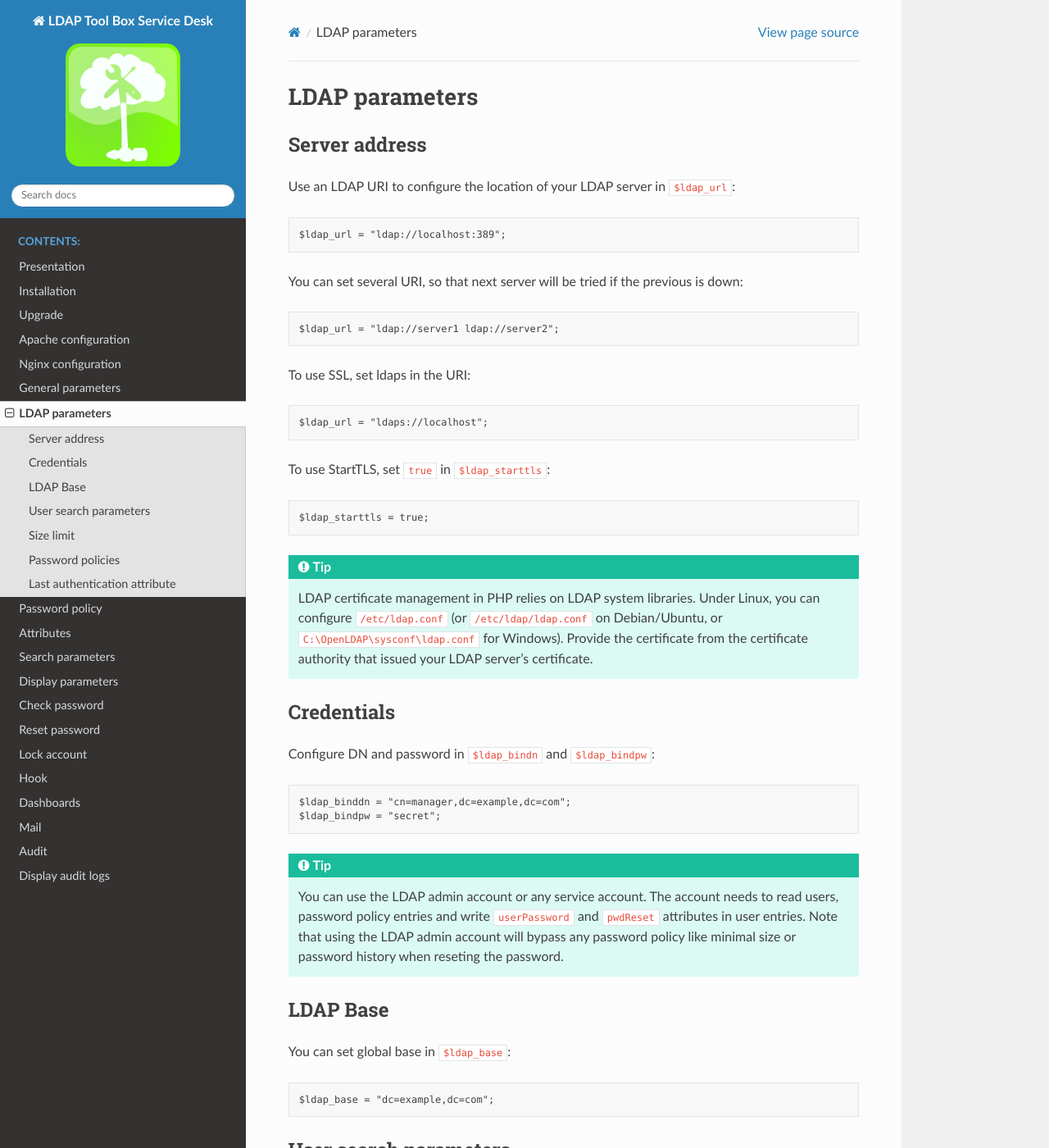
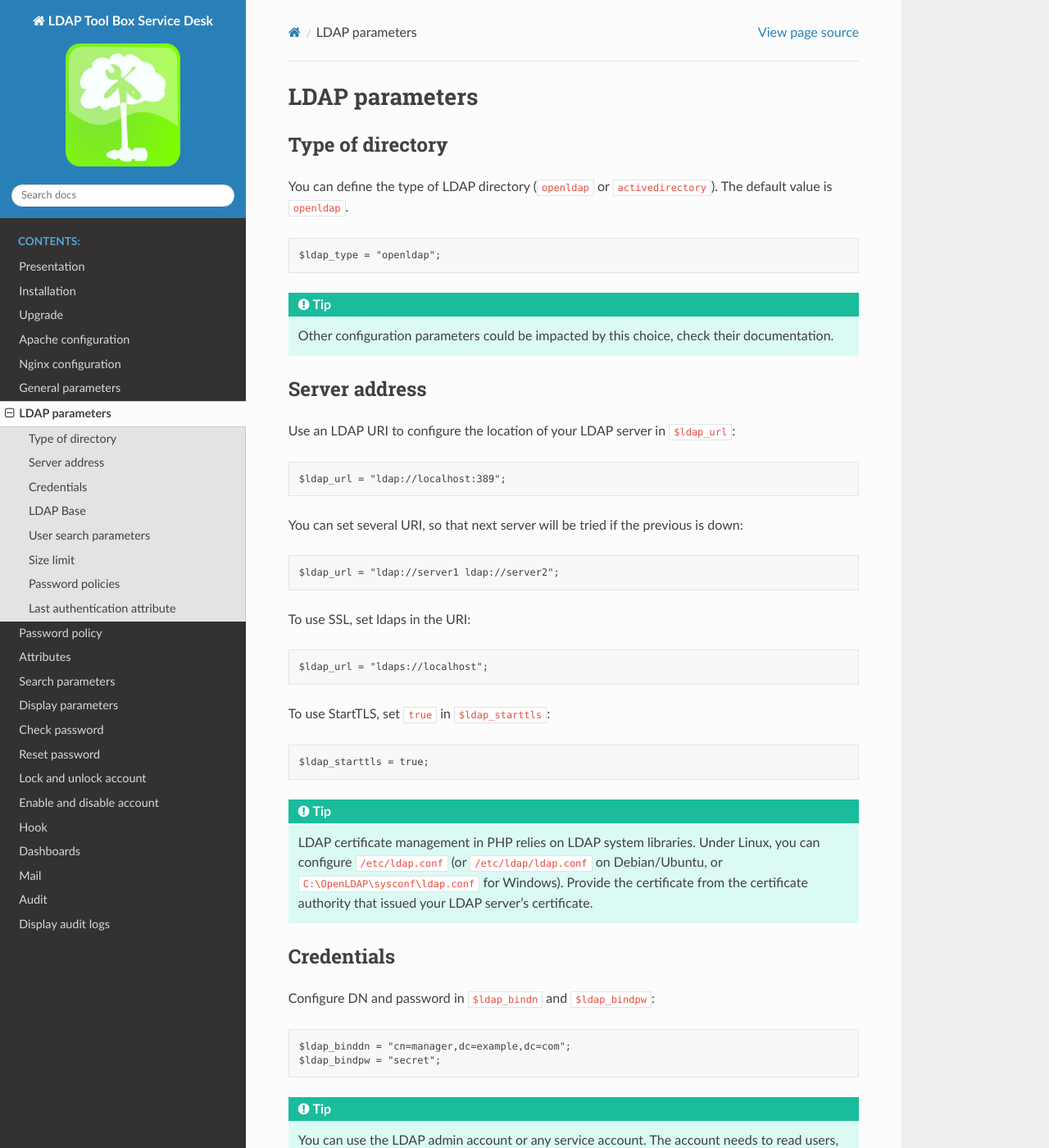
Before and after one commit to ltb-project/service-desk, a Sphinx documentation site: the page built from docs/ldap-parameters.rst, in a window 1280 px wide and 1400 px high. Shown: the whole window at 82% size. Built offline with Sphinx 7.4.7 and the Read the Docs theme 2.0.0, drawn with Linux system fonts in a browser that asks for light colours; some of the changed text lies outside the part shown.

Commit message:
Doc for OpenLDAP/AD

```diff
--- a/docs/index.rst
+++ b/docs/index.rst
@@ -26,6 +26,7 @@ LDAP Tool Box Service Desk documentation
    checkpassword.rst
    resetpassword.rst
    lockaccount.rst
+   enableaccount.rst
    hook.rst
    dashboards.rst
    configuration-mail.rst
--- a/docs/ldap-parameters.rst
+++ b/docs/ldap-parameters.rst
@@ -1,5 +1,16 @@
 LDAP parameters
 ===============
+
+Type of directory
+-----------------
+
+You can define the type of LDAP directory (``openldap`` or ``activedirectory``). The default value is ``openldap``.
+
+.. code-block:: php
+
+    $ldap_type = "openldap";
+
+.. tip:: Other configuration parameters could be impacted by this choice, check their documentation.
 
 Server address
 --------------
@@ -40,7 +51,7 @@ Configure DN and password in ``$ldap_bindn`` and ``$ldap_bindpw``:
     $ldap_binddn = "cn=manager,dc=example,dc=com";
     $ldap_bindpw = "secret";
 
-.. tip:: You can use the LDAP admin account or any service account. The account needs to read users, password policy entries and write ``userPassword`` and ``pwdReset`` attributes in user entries. Note that using the LDAP admin account will bypass any password policy like minimal size or password history when reseting the password.
+.. tip:: You can use the LDAP admin account or any service account. The account needs to read users, password policy entries and write password and some other related attributes in user entries. On OpenLDAP, using the LDAP admin account will bypass any password policy like minimal size or password history when reseting the password.
 
 LDAP Base
 ---------
@@ -106,6 +117,13 @@ Set ``$ldap_default_ppolicy`` value if a default policy is configured in your LD
 
 .. tip:: Password policy is first searched in ``pwdPolicySubentry`` attribute of user entry, then fallback to default policy.
 
+You can override some policies, like lockout duration or password maximal age:
+
+.. code-block:: php
+
+    $ldap_lockout_duration = 3600; # 1 hour
+    $ldap_password_max_age = 7889400; # 3 months
+
 Last authentication attribute
 -----------------------------
 
@@ -114,3 +132,5 @@ The last authentication date can be stored in different attributes depending on
 .. code-block:: php
 
     $ldap_lastauth_attribute = "pwdLastSuccess";
+
+.. tip:: This attribute is automatically configured for Active Directory.
--- a/docs/lockaccount.rst
+++ b/docs/lockaccount.rst
@@ -1,5 +1,5 @@
-Lock account
-============
+Lock and unlock account
+=======================
 
 Show lock status
 ----------------
```
Also changed, not shown: docs/enableaccount.rst (added, +33 -0 lines), 1 other file.
